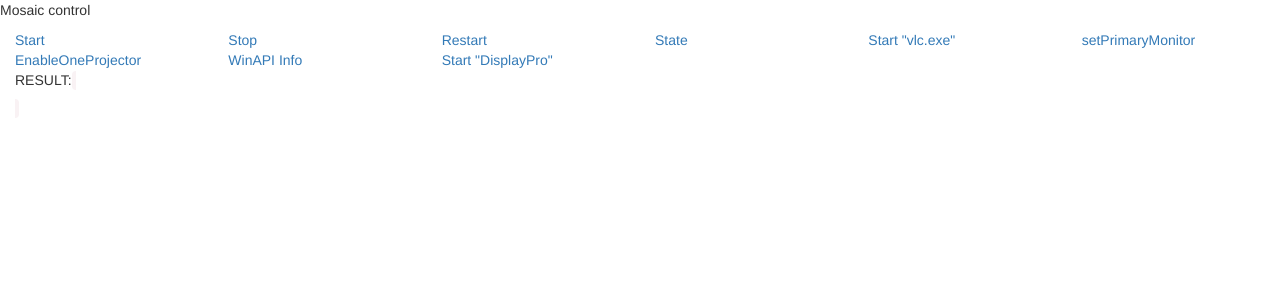
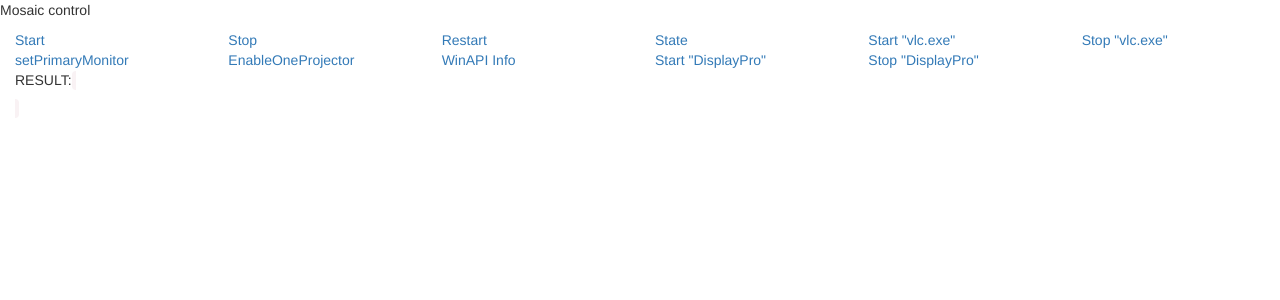
Before and after one commit to khpldome/domectrl, a Django app: page /dome/ in a window 1280 px wide. Shown: the top 300 px of the page. Run offline with Django 3.2, Linux system fonts and the light colour scheme; some libraries are stand-ins or nearby versions.

Commit message:
stop proc

```diff
--- a/dome/templates/dome/index.html
+++ b/dome/templates/dome/index.html
@@ -26,6 +26,10 @@
 </div>
 
 <div class="col-sm-2 btn-group">
+    <a href="{% url 'vlc' vlc_action='Stop' %}" class="flrow-a-btn wide grey"><span>Stop "vlc.exe"</span></a>
+</div>
+
+<div class="col-sm-2 btn-group">
     <a href="{% url 'winapi' winapi_action='setPrimaryMonitor' %}" class="flrow-a-btn wide grey"><span>setPrimaryMonitor</span></a>
 </div>
 
@@ -41,6 +45,10 @@
     <a href="{% url 'displaypro' displaypro_action='Start' %}" class="flrow-a-btn wide grey"><span>Start "DisplayPro"</span></a>
 </div>
 
+<div class="col-sm-2 btn-group">
+    <a href="{% url 'displaypro' displaypro_action='Stop' %}" class="flrow-a-btn wide grey"><span>Stop "DisplayPro"</span></a>
+</div>
+
 
 <div class="col-sm-12">
     RESULT: <code>{{ data_context|linebreaks }}</code><br><br>
--- a/dome/views.py
+++ b/dome/views.py
@@ -206,16 +206,30 @@ def mosaic_func(action):
 def vlc_func(action):
 
     import os
+    import psutil
+
     vlc_exe = os.path.dirname(os.path.dirname(os.path.abspath(__file__))) + r'\exec\vlc-2.1.6\vlc.exe '
 
     str_res = ''
     if action == "Start":
         print("Start vlc")
         str_param = '--intf=qt  --extraintf=http:rc --http-password=6393363933 --quiet --file-logging'
+        str_param = '--intf=qt  --extraintf=http --http-password=6393363933 --quiet --file-logging'
         # str_param = '--extraintf=http --http-password=6393363933 --quiet --qt-start-minimized'
         # str_param = '--extraintf=http --http-password=6393363933 --quiet'
 
         str_res = _execute_command(vlc_exe + str_param)
+
+    if action == "Stop":
+        print("Stop vlc")
+        # str_param = 'TASKKILL /F /IM vlc.exe'
+        # str_param = 'TASKKILL /IM vlc.exe'
+        # os.system(str_param)
+
+        for process in (process for process in psutil.process_iter() if process.name() == "vlc.exe"):
+            process.kill()
+
+        str_res = 'Stoped vlc.exe'
 
     return str_res
 
@@ -243,6 +257,7 @@ def winapi_func(action):
 
 def displaypro_func(action):
 
+    import psutil
     displaypro_exe = r'c:\Program Files (x86)\Immersive Display PRO\ImmersiveDisplayPro.bat '
 
     str_res = ''
@@ -251,36 +266,43 @@ def displaypro_func(action):
         str_param = ''
         str_res = _execute_command(displaypro_exe + str_param)
 
+    if action == "Stop":
+
+        for process in (process for process in psutil.process_iter() if process.name() == "ImmersiveDisplayPro.exe"):
+            process.kill()
+
+        str_res = 'Stoped ImmersiveDisplayPro.exe'
+
     return str_res
-
-
 
 
 def base_func(action):
 
-    out = ''
+    out_str = ''
     if action == "Start":
         print("Start")
 
         output = winapi_func('EnableOneProjector')
-        out = output[0]
+        out_str = output[0]
         # ToDo Bad mode
         if output[1][1] == 0:
             temp_str = mosaic_func('Start')
-            out += '\n' + temp_str
+            out_str += '\n' + temp_str
             # ToDo Check mosaic is ok
 
-            out += '\n' + displaypro_func('Start')
-            out += '\n' + vlc_func('Start')
+            out_str += '\n' + displaypro_func('Start')
+            out_str += '\n' + vlc_func('Start')
         else:
-            out += '\n' + 'Повторно запустите систему'
+            out_str += '\n' + 'Повторно запустите систему'
 
     elif action == "Stop":
-        print("EnableOneProjector")
-        out += '\n' + mosaic_func('Stop')
-        out += '\n' + winapi_func('setPrimaryMonitor')[0]
+        print("Stop system")
+        out_str += '\n' + mosaic_func('Stop')
+        out_str += '\n' + winapi_func('setPrimaryMonitor')[0]
+        out_str += '\n' + vlc_func('Stop')
+        out_str += '\n' + displaypro_func('Stop')
 
     else:
-        out = "Base: Unnoun command"
+        out_str = "Base: Unnoun command"
 
-    return out
+    return out_str
```
Also changed, not shown: requirements.txt (+5 -10 lines).
